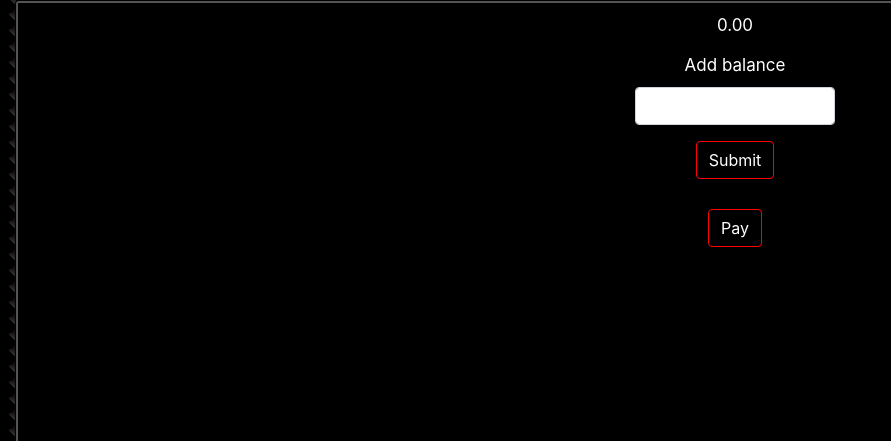
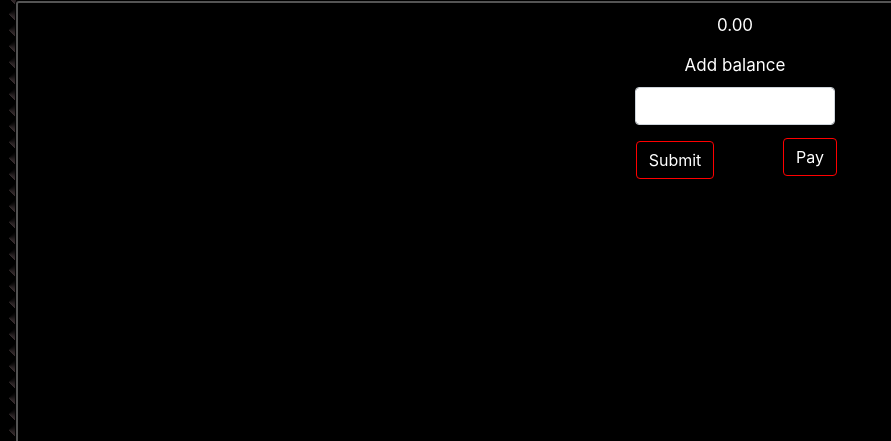
Before and after one commit to YMerrick/PowerRangers, a Flask app: page /addFunds/1 in a window 1280 px wide; the page is wider, and only the part inside the window is pictured. Shown: the part 58-499 px from the top of that part, without its empty margins (0-891 px from the left). Run offline with Flask 2, Linux system fonts and the light colour scheme; data comes from the database, SQL or seed files in the repository.

Commit message:
changed design

```diff
--- a/app/templates/addFunds.html
+++ b/app/templates/addFunds.html
@@ -6,9 +6,9 @@
       <p>{{ userOut.walletBalance }}</p>
       <form action = "http://localhost:5000/addFunds/{{ userOut.memberID }}" method = "POST">
         <p>Add balance <input class="form-control" type = "text" name = "wallet" style="margin:auto; width:200px; margin-top:10px;"></p>
-        <button class="btn btn-outline-secondary push" type="submit">Submit</button>
+        <button class="btn btn-outline-secondary push" type="submit" style="margin-left:-120px;">Submit</button>
     </form>
-    <a href="http://localhost:5000/addFunds/{{ userOut.memberID }}/pay"><button class="btn btn-outline-secondary push" type="submit" style="margin-top:30px;">Pay</button></a>
+    <a href="http://localhost:5000/addFunds/{{ userOut.memberID }}/pay"><button class="btn btn-outline-secondary push" type="submit" style="margin-left:150px;margin-top:-70px;">Pay</button></a>
   </div>
 </div>
 {% endblock %}
--- a/app/templates/ticketLog.html
+++ b/app/templates/ticketLog.html
@@ -3,7 +3,7 @@
 {% block content %}
 <div class="paragraph" style="height:960px; text-align: center;">
     <p>{{ userOut.email }}</p>
-    <table>
+    <table class="table table-bordered" style="color:white;">
         <tr>
             <th>Booking ID</th>
             <th>Title</th>
```
